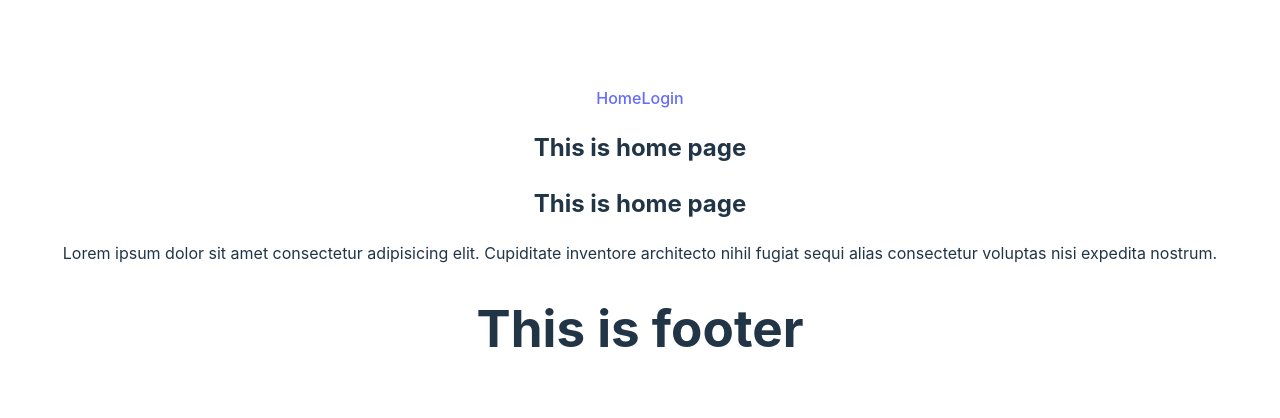
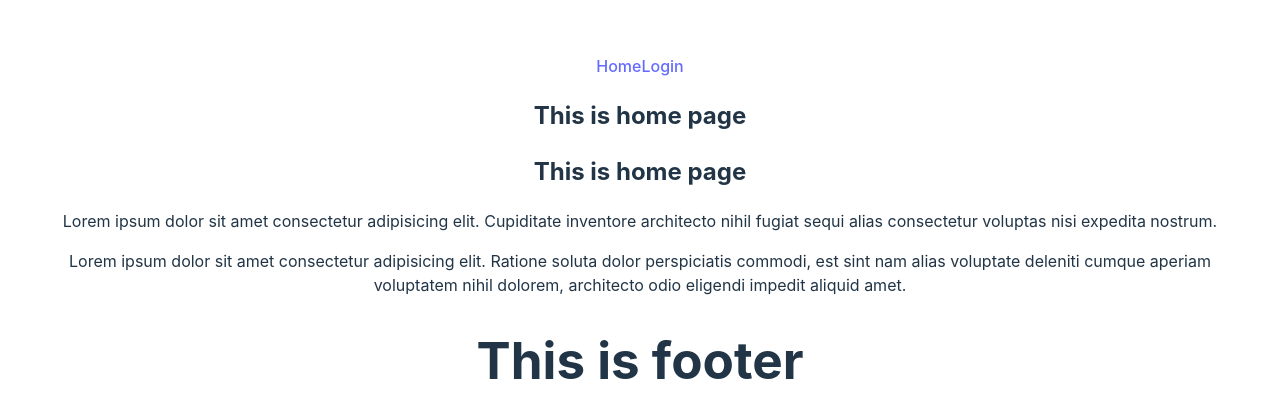
Before and after one commit to sajim-khan/firebase-authentication, a React (Vite) app: page / in a window 1280 px wide. Shown: the part 162-580 px from the top of the page. Built offline with nearby package versions, Linux system fonts and the light colour scheme.

Commit message:
added paragraph

```diff
--- a/src/Components/Home/Home.jsx
+++ b/src/Components/Home/Home.jsx
@@ -10,6 +10,7 @@ const Home = () => {
         inventore architecto nihil fugiat sequi alias consectetur voluptas nisi
         expedita nostrum.
       </p>
+      <p>Lorem ipsum dolor sit amet consectetur adipisicing elit. Ratione soluta dolor perspiciatis commodi, est sint nam alias voluptate deleniti cumque aperiam voluptatem nihil dolorem, architecto odio eligendi impedit aliquid amet.</p>
     </div>
   );
 };
```
